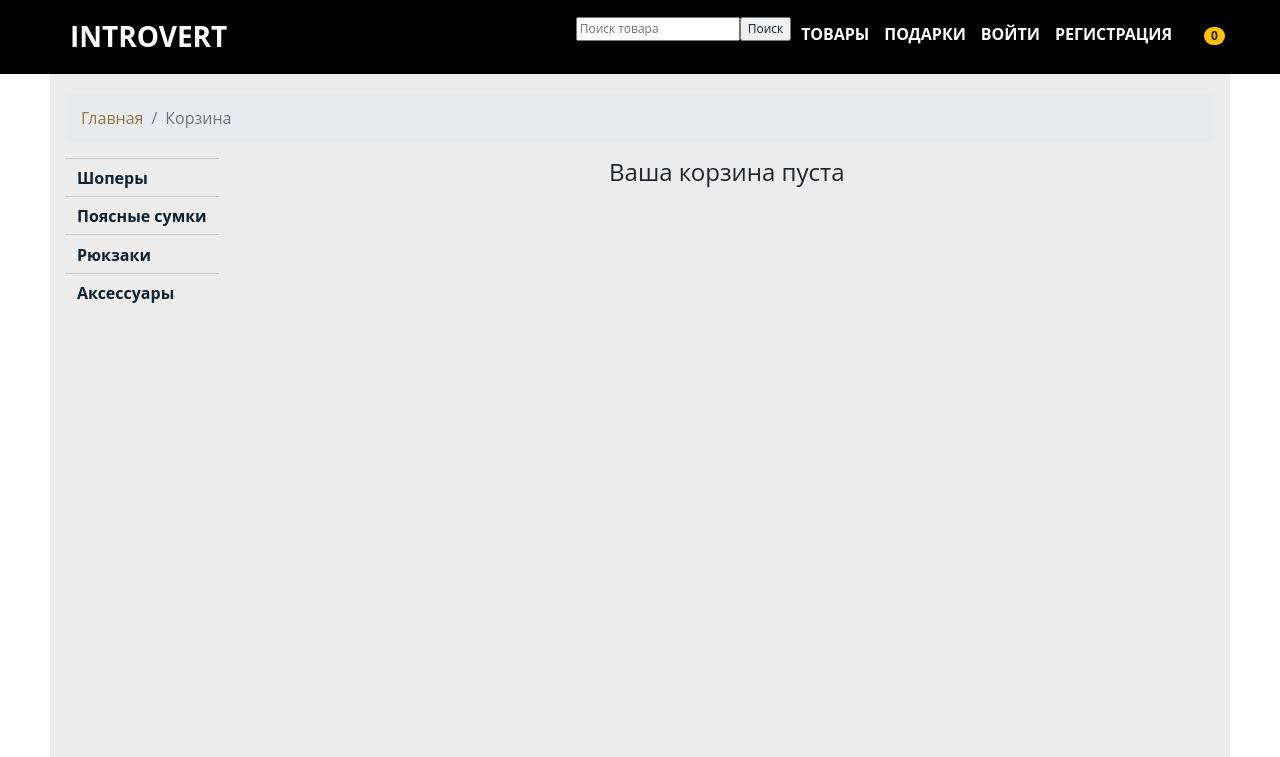
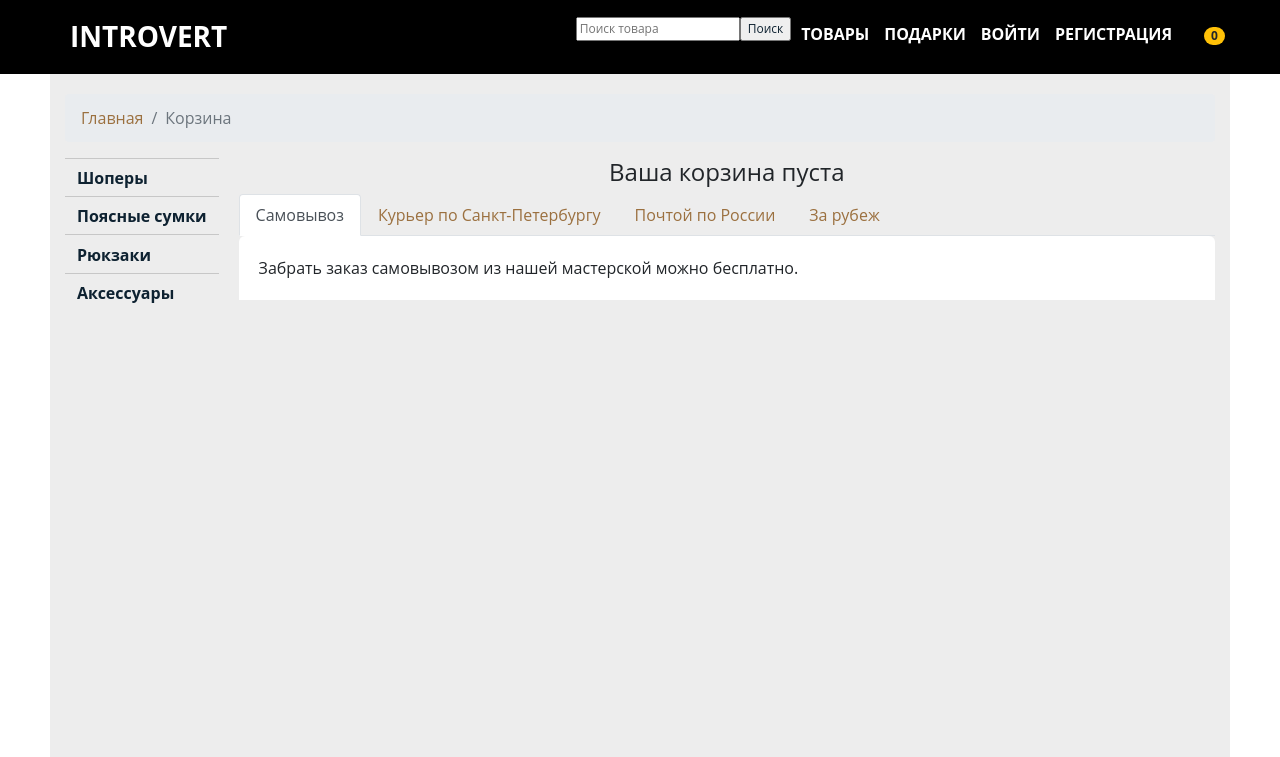
Before and after one commit to rudotcom/electron, a Django app: page /cart/ in a window 1280 px wide. Shown: the top 757 px of the page. Run offline with Django 3.2, Linux system fonts and the light colour scheme; data comes from the database, SQL or seed files in the repository; some libraries are stand-ins or nearby versions; some web fonts are replaced.

Commit message:
cart recalculate

```diff
--- a/static/css/style.css
+++ b/static/css/style.css
@@ -624,7 +624,9 @@ button.tm-more-button {
   .tm-daily-menu-img { margin-bottom: 30px; }
   #google-map { margin-top: 50px; }
 }
-
+.tab-pane {background-color: #ffffff; padding: 20px;margin-bottom: 30px;border-radius: 6px 6px 0 0;}
+.tab-pane p {padding: 10px 0;}
+.nav-link {border-radius: 6px 6px 0 0;}
 @media screen and (max-width: 767px) {
   .tm-nav { display: none; }
   .tm-nav li a { padding-left: 35px; }
--- a/templates/cart.html
+++ b/templates/cart.html
@@ -101,4 +101,36 @@
 </table>
         <p>*<a href="/delivery/" target="_blank">Условия доставки</a></p>
 {% endif %}
+
+    <ul class="nav nav-tabs" id="myTab" role="tablist">
+  <li class="nav-item" role="presentation">
+    <a class="nav-link active" id="home-tab" data-toggle="tab" href="#self" role="tab" aria-controls="home" aria-selected="true">Самовывоз</a>
+  </li>
+  <li class="nav-item" role="presentation">
+    <a class="nav-link" id="profile-tab" data-toggle="tab" href="#spb" role="tab" aria-controls="profile" aria-selected="false">Курьер по Санкт-Петербургу</a>
+  </li>
+  <li class="nav-item" role="presentation">
+    <a class="nav-link" id="contact-tab" data-toggle="tab" href="#ru" role="tab" aria-controls="contact" aria-selected="false">Почтой по России</a>
+  </li>
+  <li class="nav-item" role="presentation">
+    <a class="nav-link" id="contact-tab" data-toggle="tab" href="#w" role="tab" aria-controls="contact" aria-selected="false">За рубеж</a>
+  </li>
+</ul>
+<div class="tab-content" id="myTabContent">
+  <div class="tab-pane fade show active" id="self" role="tabpanel" aria-labelledby="home-tab">
+      Забрать заказ самовывозом из нашей мастерской можно бесплатно.
+  </div>
+  <div class="tab-pane fade" id="spb" role="tabpanel" aria-labelledby="profile-tab">
+      По Санкт-Петербургу мы осуществляем доставку до ближайшего к Вам пункта выдачи компанией «СДЭК» или курьером. Стоимость отправки до пункта выдачи составит 300р, время доставки: 1-2 рабочих дня, начиная со следующего дня, после оформления заказа.
+      <p>Доставка заказа курьером лично в руки, по городу Санкт-Петербургу: 450р.
+  </div>
+  <div class="tab-pane fade" id="ru" role="tabpanel" aria-labelledby="profile-tab">В любой другой город России, доставка осуществляется посредством почты, стоимость доставки 300р. Срок доставки по России в среднем составляет 7-14 дней. Сроки устанавливаются Почтой России и зависят от загруженности почты. После отправки, Вашей посылке будет присвоен трек-номер, с помощью которого на сайте или в приложении можно будет отследить передвижение посылки.
+  <p>При заказе от 2500р, доставка по СПб и России осуществляется бесплатно.
+
+</div>
+  <div class="tab-pane fade" id="w" role="tabpanel" aria-labelledby="contact-tab">Стоимость доставки заказа авиа почтой по миру: 900р. Сроки доставки зависят от загруженности почты. Месторасположение посылки можно будет отследить на сайте почты, по присвоенному посылке трек-номеру.
+
+</div>
+</div>
+
 {% endblock content %}
--- a/templates/checkout.html
+++ b/templates/checkout.html
@@ -43,7 +43,7 @@
           <td colspan="2"></td>
           <td>Итого:</td>
           <td>{{ order.total_products }}</td>
-          <td><strong>{{ order.total_price_gross }} руб.</strong></td>
+          <td><strong>{{ order.total_price_gross }} &#x20bd;</strong></td>
         </tr>
   </tfoot>
 </table>
```
